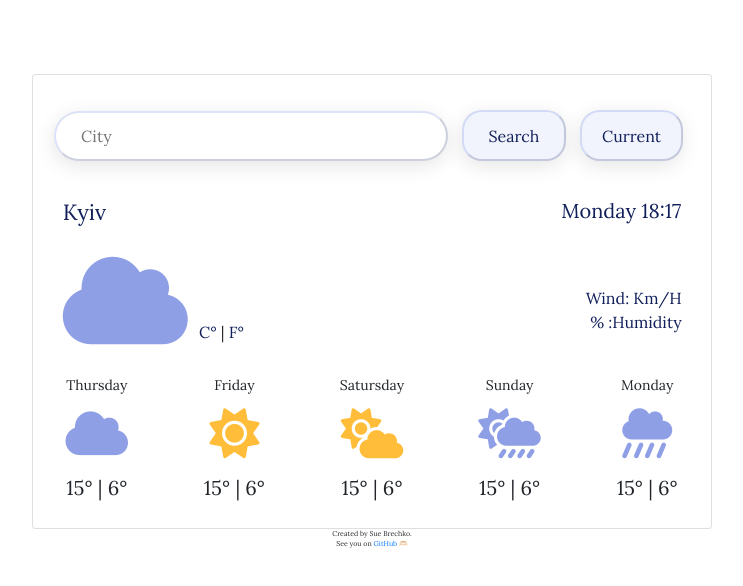
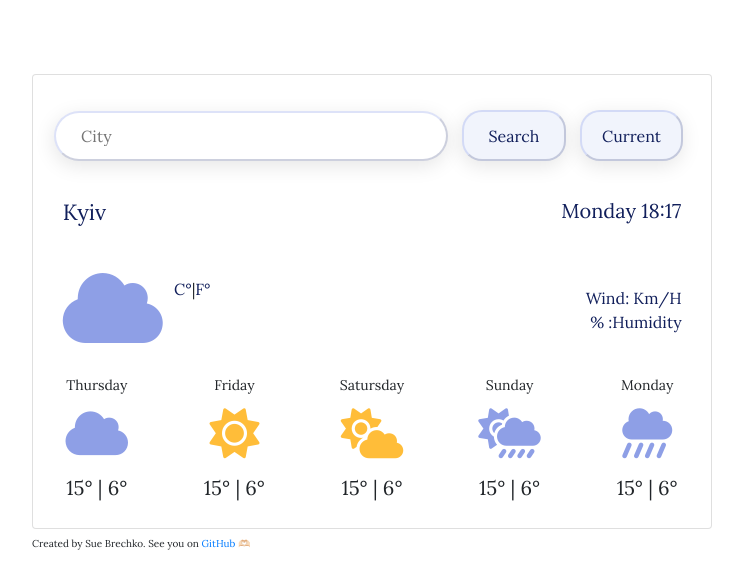
Before and after one commit to shoproizoshlo/the-weather-project, a plain HTML site: page index.html in a window 1280 px wide. Shown: the whole page, without its empty margins (268-1011 px from the left). Drawn offline with nearby package versions, Linux system fonts and the light colour scheme; no server answers.

Commit message:
Fixed temperature items

```diff
--- a/index.html
+++ b/index.html
@@ -66,9 +66,11 @@
               <div class="col-6 location-weather">
                 <i class="fa-solid fa-cloud location-pic"></i>
                 <span id="temp-num" class="location"></span>
-                <span class="temp">
-                  <a href="#" id="celsius-link" class="temp location">C°</a> |
-                  <a href="#" id="fahrenheit-link" class="temp location"
+                <span class="temp-units">
+                  <a href="#" id="celsius-link" class="temp location">C°</a>|<a
+                    href="#"
+                    id="fahrenheit-link"
+                    class="temp location"
                     >F°</a
                   ></span
                 >
@@ -124,12 +126,11 @@
         </div>
       </div>
     </div>
-    <p class="github-link">
-      Created by Sue Brechko. <br />
-      See you on
+    <small class="github-link">
+      Created by Sue Brechko. See you on
       <a href="https://github.com/shoproizoshlo/the-weather-project">GitHub</a>
       🫶🏻
-    </p>
+    </small>
     <script src="src/index.js"></script>
   </body>
 </html>
--- a/src/styles.css
+++ b/src/styles.css
@@ -67,7 +67,11 @@ body {
   max-width: 13rem;
 }
 .location-pic {
-  font-size: 100px;
+  font-size: 80px;
+}
+.temp-units {
+  position: relative;
+  top: -43px;
 }
 .temp {
   padding-left: 0;
@@ -127,6 +131,6 @@ body {
 }
 .github-link {
   margin: auto;
-  font-size: 7px;
+  font-size: 10px;
   text-align: center;
 }
```
